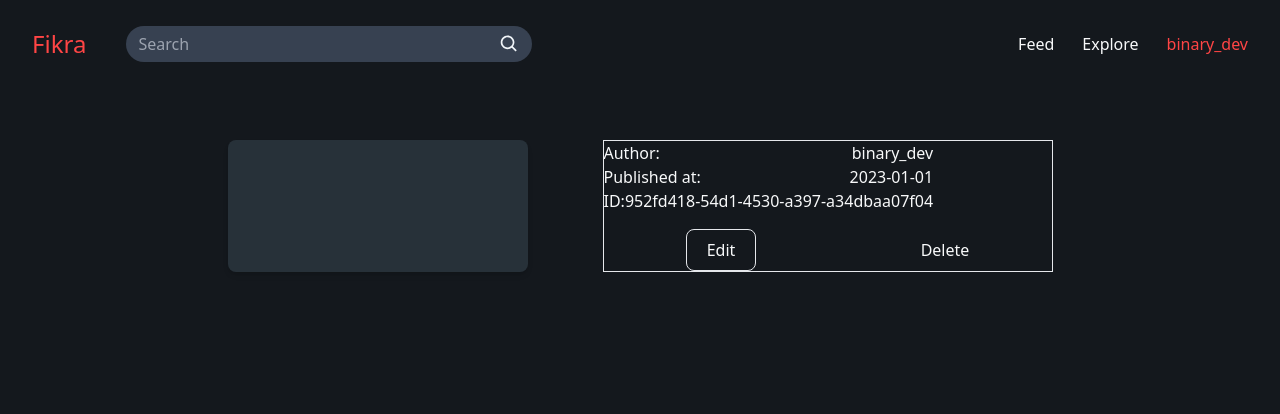
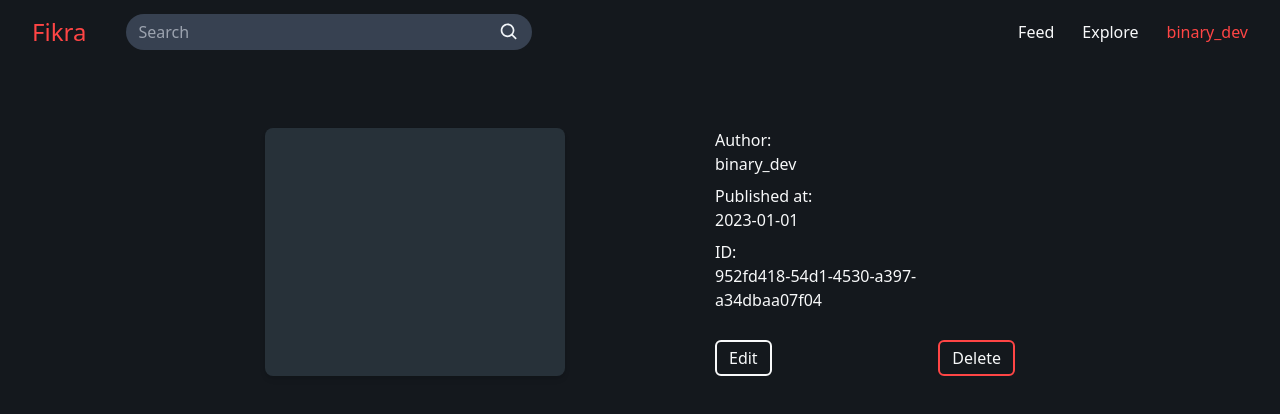
Before and after one commit to ilefM/fikra, a React (Vite) app: page /postDetails/1 in a window 1280 px wide. Shown: the top 414 px of the page. Built offline with nearby package versions, Linux system fonts and the light colour scheme.

Commit message:
finishing the post details page

```diff
--- a/src/pages/PostDetails.tsx
+++ b/src/pages/PostDetails.tsx
@@ -1,29 +1,31 @@
 function PostDetails() {
   return (
-    <div className="flex flex-col sm:flex-row w-full sm:max-w-[900px] justify-around">
-      <div className="mb-6 sm:mb-0 w-full sm:w-[300px] rounded-lg bg-dark-200 p-5 shadow-md">
-        <textarea className="resize-none break-words bg-transparent outline-none"></textarea>
+    <div className="flex flex-col sm:flex-row w-full sm:max-w-[900px] sm:justify-around">
+      <div className="mb-6 sm:mb-0 rounded-lg sm:max-w-[300px] md:w-[300px] bg-dark-200 p-3 shadow-md">
+        <textarea className="w-full h-full resize-none break-words bg-transparent outline-none"></textarea>
       </div>
-      <div className="border flex flex-col sm:w-2/4 items-start">
-        <div className="flex flex-col items-start mb-4">
-          <div className="w-full flex justify-between">
+      <div className="flex flex-col sm:w-[300px] items-start">
+        <div className="w-full flex flex-col items-start mb-5">
+          <div className="w-full mb-2">
             <p>Author: </p>
             <p>binary_dev</p>
           </div>
-          <div className="w-full flex justify-between">
+          <div className="w-full mb-2">
             <p>Published at:</p>
             <p>2023-01-01</p>
           </div>
-          <div className="w-full flex justify-between">
+          <div className="w-full mb-2">
             <p>ID:</p>
             <p>952fd418-54d1-4530-a397-a34dbaa07f04</p>
           </div>
         </div>
-        <div className="flex w-full justify-around">
-          <button className=" border py-1 px-4 sm:py-2 sm:px-5 rounded-lg">
+        <div className="flex w-full justify-around sm:justify-between">
+          <button className="border-2 border-dark-0 py-1 px-3 rounded-md">
             Edit
           </button>
-          <button>Delete</button>
+          <button className="border-2 border-red-custom py-1 px-3 rounded-md">
+            Delete
+          </button>
         </div>
       </div>
     </div>
--- a/src/router/Layout.tsx
+++ b/src/router/Layout.tsx
@@ -4,7 +4,7 @@ import MobileNavbar from "../components/navBar/MobileNavbar";
 
 export default function Layout() {
   return (
-    <div className="m-0 mt-3 flex h-full min-h-screen w-full flex-col overflow-hidden p-0 text-dark-0">
+    <div className="m-0 flex h-full min-h-screen w-full flex-col overflow-hidden p-0 text-dark-0">
       <div className="flex flex-col">
         <div className="hidden sm:block">
           <WebNavBar />
```
